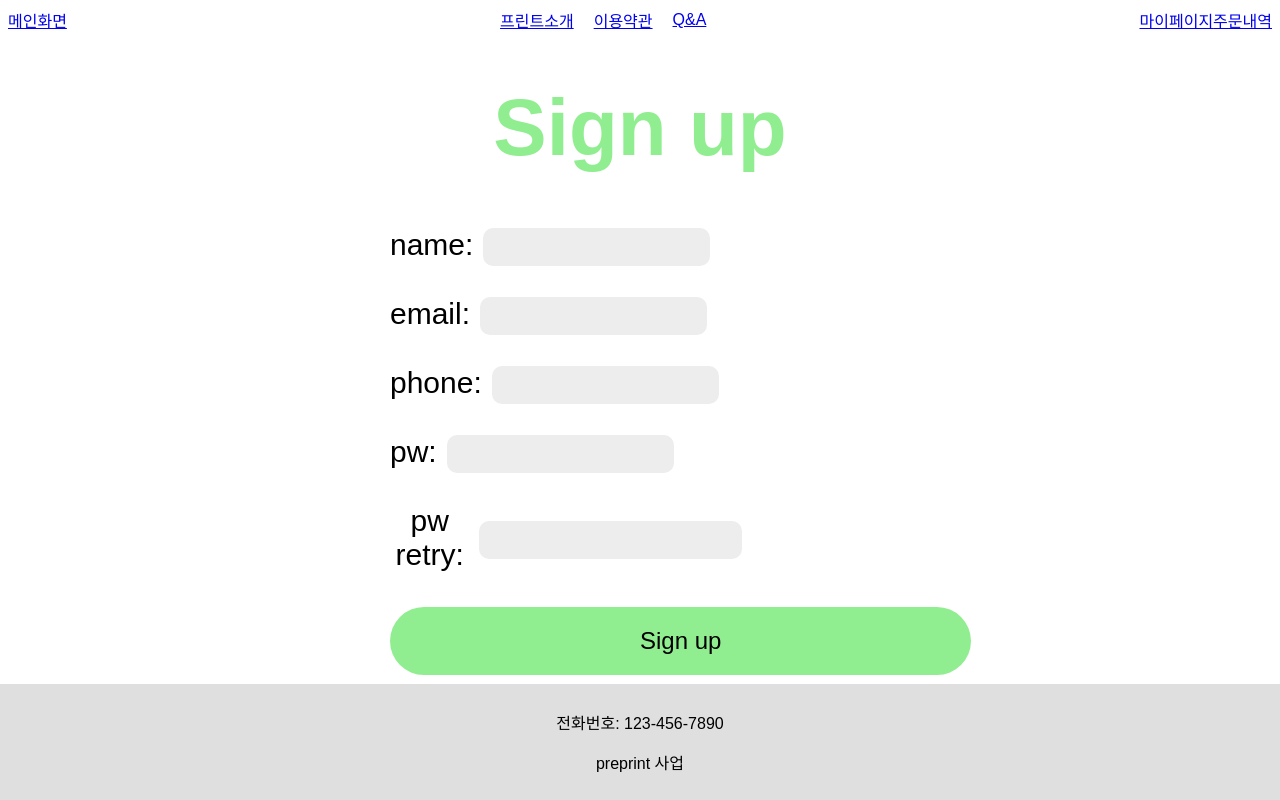
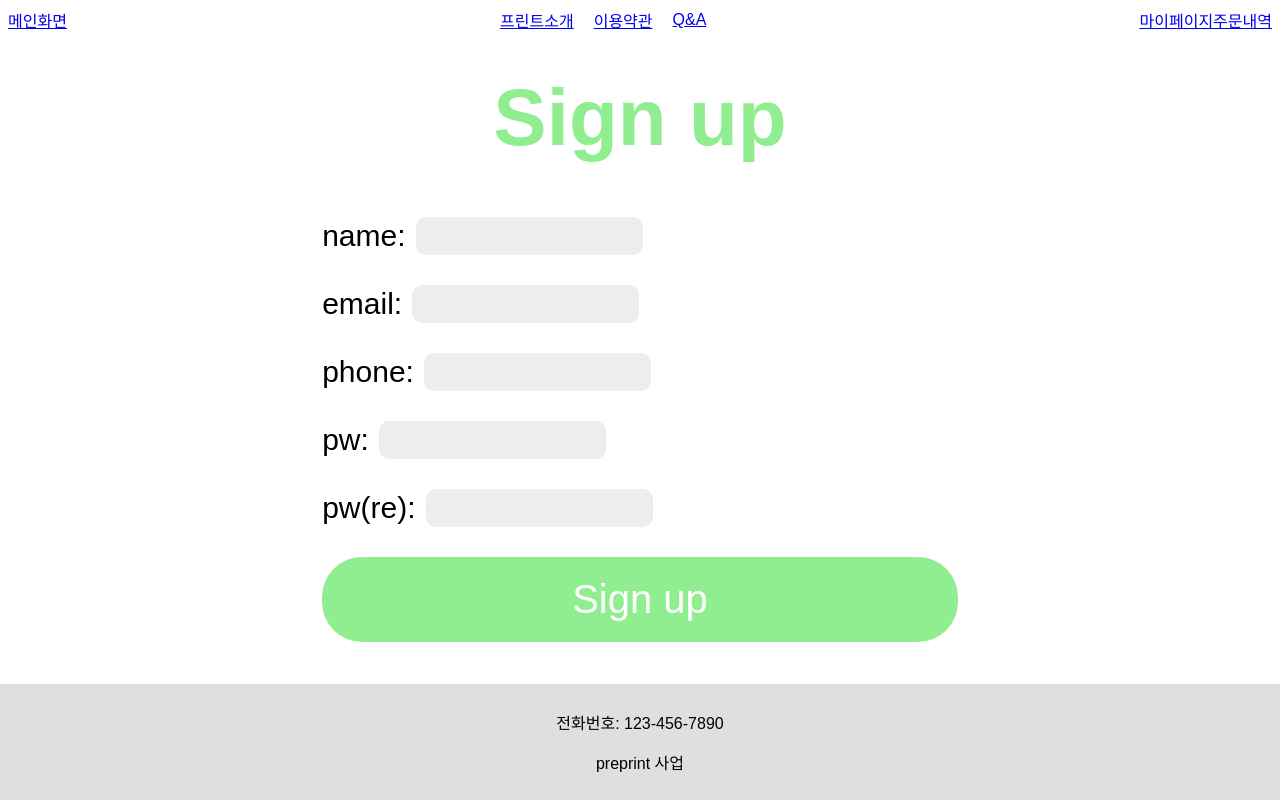
Before and after one commit to Pre-Print-Business/pre-print-service, a Django app: template templates/accounts/print_signup.html in a window 1280 px wide. Run offline with Django 4.2, Linux system fonts and the light colour scheme; the template is opened without the code that fills it, so the values that code supplies are empty, except form fields; tables that the repository leaves empty hold one stand-in row (values such as "Sample post"); form fields are guessed from the names that the template uses.

Commit message:
feature-update

```diff
--- a/static/css/account.css
+++ b/static/css/account.css
@@ -1,10 +1,10 @@
 
 /* 로그인 페이지 */
-.login_form {
+/* .login_form {
     max-width: 500px;
     margin: 0 auto;
-}
-.custom-input {
+}  */
+.login-info-space {
     width: 100%;
     padding: 10px;
     box-sizing: border-box;
@@ -14,7 +14,8 @@
     max-width: 400px;
 }
 
-.custom-submit {
+
+.login-button {
     padding: 20px 250px 20px 250px;
     background-color: #90EE90;
     border: none;
@@ -24,41 +25,36 @@
     color: white;
 }
 
-.custom-submit:hover {
+.login-button:hover {
     background-color: #80DD80;
 }
 
-.form-group {
+.login-form-group {
     display: flex;
     align-items: center;
     margin-bottom: 30px;
 }
 
-.form-group label {
+.login-form-group label {
     margin-right: 10px;
     font-size: 30px;
 }
 
 /* 회원가입 */
-.login-title {
-    color: #90EE90;
-    font-size: 2em;
-    text-align: center;
+
+.signup-form-group {
+    display: flex;
+    align-items: center;
+    margin-bottom: 30px;
 }
 
-.login-container {
-    display: flex;
-    flex-direction: column;
-    align-items: flex-start;
-}
-
-.login-label {
-    display: block;
-    margin-bottom: 5px;
+.signup-form-group label {
+    margin-right: 10px;
+    font-size: 30px;
 }
 
 input[type="text"], input[type="password"], input[type="email"] {
-    width: 100%;
+    /* width: 100%; */
     padding: 10px;
     background-color: #EDEDED;
     border: none;
@@ -66,12 +62,12 @@ input[type="text"], input[type="password"], input[type="email"] {
     font-size: 1em;
 }
 
-
-.signup-submit-button {
+.signup-button {
     background-color: #90EE90;
     padding: 20px 250px 20px 250px;
-    font-size: 1.5em;
+    font-size: 40px;
     border-radius: 40px;
     cursor: pointer;
     border: none;
+    color: white;
 }
--- a/static/css/style.css
+++ b/static/css/style.css
@@ -28,7 +28,7 @@ text-align: center;
     font-size: 80px;
 }
 
-.submit-button {
+.print-start-button {
     background-color: #90EE90;
     padding: 20px 250px 20px 250px;
     border-radius: 40px;
@@ -65,13 +65,13 @@ box-sizing: border-box;
 }
 
 /* 프린트디테일 페이지 */
-.form-group {
+.detail-form-group {
     display: flex;
     align-items: center;
     margin-bottom: 20px;
 }
 
-.form-group h2 {
+.detail-form-group h2 {
     margin-right: 20px;
 }
 
@@ -80,10 +80,6 @@ box-sizing: border-box;
     justify-content: center;
     align-items: center;
     height: calc(100vh - (200px));
-}
-
-.file-submit-button {
-
 }
 
 .color-space{
@@ -124,7 +120,7 @@ box-sizing: border-box;
     font-size: 20px;
 }
 
-.file-container {
+.payment-file-container {
     background-color: #EDEDED;
     padding: 10px;
     margin-top: 20px;
--- a/templates/accounts/print_signup.html
+++ b/templates/accounts/print_signup.html
@@ -9,33 +9,35 @@
 {% endblock %}
 
 {% block content %}
-<form class="login_form" action="" method="POST" enctype="multipart/form-data">
+<div class="centered-form-container">
+    <form action="" method="POST" enctype="multipart/form-data">
         {% csrf_token %}
         <h1 class="logo">Sign up</h1>
         <div class="login-container">
-        <div class="form-group">
-            <label for="{{ form.username.id_for_label }}" class="login-label">name:</label>
+            <div class="signup-form-group">
+                <label for="{{ form.username.id_for_label }}">name:</label>
                 {{ form.username }}
             </div>
-        <div class="form-group">
-            <label for="{{ form.email.id_for_label }}" class="login-label">email:</label>
+            <div class="signup-form-group">
+                <label for="{{ form.email.id_for_label }}">email:</label>
                 {{ form.email }}
             </div>
-        <div class="form-group">
-            <label for="{{ form.phone.id_for_label }}" class="login-label">phone:</label>
+            <div class="signup-form-group">
+                <label for="{{ form.phone.id_for_label }}">phone:</label>
                 {{ form.phone }}
             </div>
-        <div class="form-group">
-            <label for="{{ form.password1.id_for_label }}" class="login-label">pw:</label>
+            <div class="signup-form-group">
+                <label for="{{ form.password1.id_for_label }}">pw:</label>
                 {{ form.password1 }}
             </div>
-        <div class="form-group">
-            <label for="{{ form.password2.id_for_label }}" class="login-label">pw retry:</label>
+            <div class="signup-form-group">
+                <label for="{{ form.password2.id_for_label }}">pw(re):</label>
                 {{ form.password2 }}
             </div>
         </div>
         <div>
-        <input type="submit" value="Sign up" class="signup-submit-button">
+            <input type="submit" value="Sign up" class="signup-button">
         </div>
     </form>
+</div>
 {% endblock %}
--- a/templates/base.html
+++ b/templates/base.html
@@ -29,7 +29,6 @@
         {% endblock %}
     </div>
     <div class="footer">
-        <!-- 하단 전화번호나 이런것들? -->
         <p>전화번호: 123-456-7890</p>
         <p>preprint 사업</p>
     </div>
--- a/templates/preprint/mypage.html
+++ b/templates/preprint/mypage.html
@@ -9,8 +9,7 @@
 {% endblock %}
 
 {% block content %}
-<div class="mypage">
-
+<div class="mypage-container">
     <div>
         <h1 class="logo">My Page</h1>
         <h3 class="mypage-info-block">고객 번호: <div>{{ user.id }}</div></h3>
--- a/templates/preprint/payment_detail.html
+++ b/templates/preprint/payment_detail.html
@@ -1,4 +1,3 @@
-
 
 {% extends 'base.html' %}
 {% load static %}
@@ -9,7 +8,7 @@
 {% endblock %}
 
 {% block content %}
-<div class="container">
+<div class="payment-detail-container">
     <h1 class="logo">Requested Print</h1>
     <div class="payment-detail-page">
     <h3>예약된 주문 : {{orders_count}}</h3>
@@ -24,7 +23,7 @@
                 <p>사물함 PW: {{ order_with_files.order.order_pw }}</p>
             </div>
             <h4>파일:</h4>
-            <ul>
+            <ul class="order-files">
                 {% for file in order_with_files.files %}
                     <li><a href="{{ file.file.url }}">{{ file.file.name }}</a></li>
                 {% endfor %}
--- a/templates/print_detail.html
+++ b/templates/print_detail.html
@@ -9,12 +9,12 @@
     {% csrf_token %}
 
     <h1 class="logo">print-detail</h1>
-    <div class="form-group">
+    <div class="detail-form-group">
       <h2>파일:</h2>
       <input class="file-submit-button" type="file" name="files" multiple>
     </div>
 
-    <div class="form-group">
+    <div class="detail-form-group">
       <h2>색상:</h2>
       <select class="color-space" name="color">
         <option value="BW">흑백</option>
@@ -22,7 +22,7 @@
       </select>
     </div>
 
-    <div class="form-group">
+    <div class="detail-form-group">
       <h2>비밀번호:</h2>
       <input class="pw-space" type="text" name="pw">
     </div>
--- a/templates/print_main.html
+++ b/templates/print_main.html
@@ -6,7 +6,7 @@
 <div class="print-main">
   <h1 class="logo">pre-print</h1>
   <form action="/detail/">
-    <button type="submit" class="submit-button">print !</button>
+    <button type="submit" class="print-start-button">print !</button>
   </form>
 
   <div class="authentication">
--- a/templates/print_payment.html
+++ b/templates/print_payment.html
@@ -4,8 +4,7 @@
 
 {% block content %}
 <h1 class="logo">payment-detail</h1>
-<div class="file-container">
-
+<div class="payment-file-container">
     <h3>파일들:</h3>
     {% for file in files %}
         <p>
```
Also changed, not shown: preprint/management/commands/reset_orders.py (+28 -3 lines), static/css/preprint.css (+9 -5 lines), templates/accounts/print_login.html (+6 -10 lines). Lines whose indentation alone changed are shown as unchanged.
